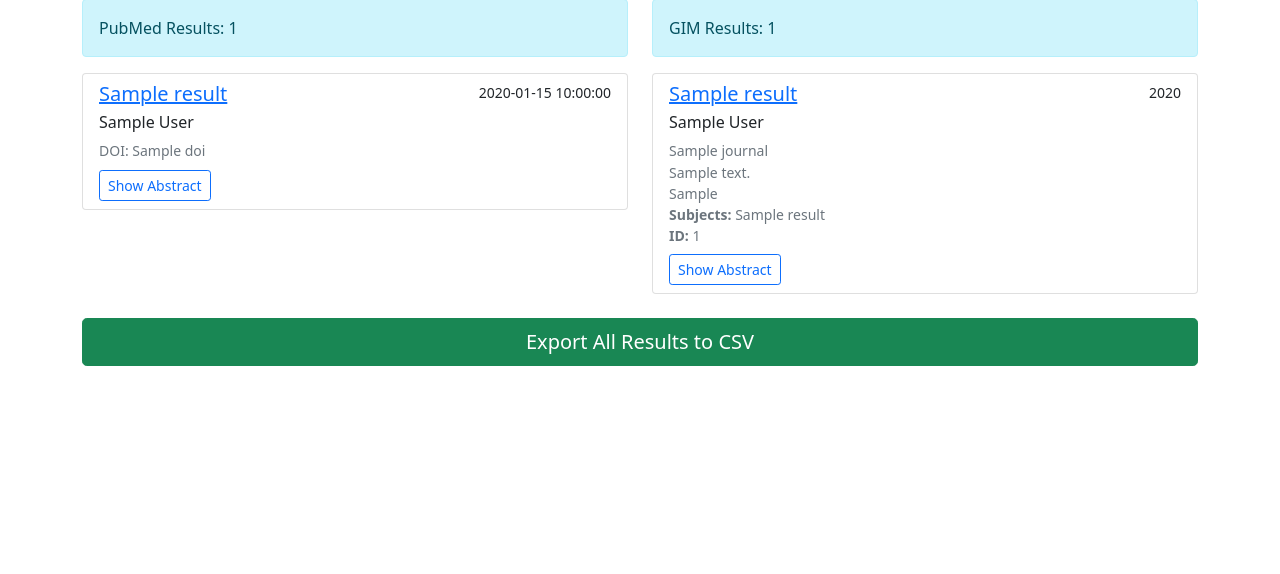
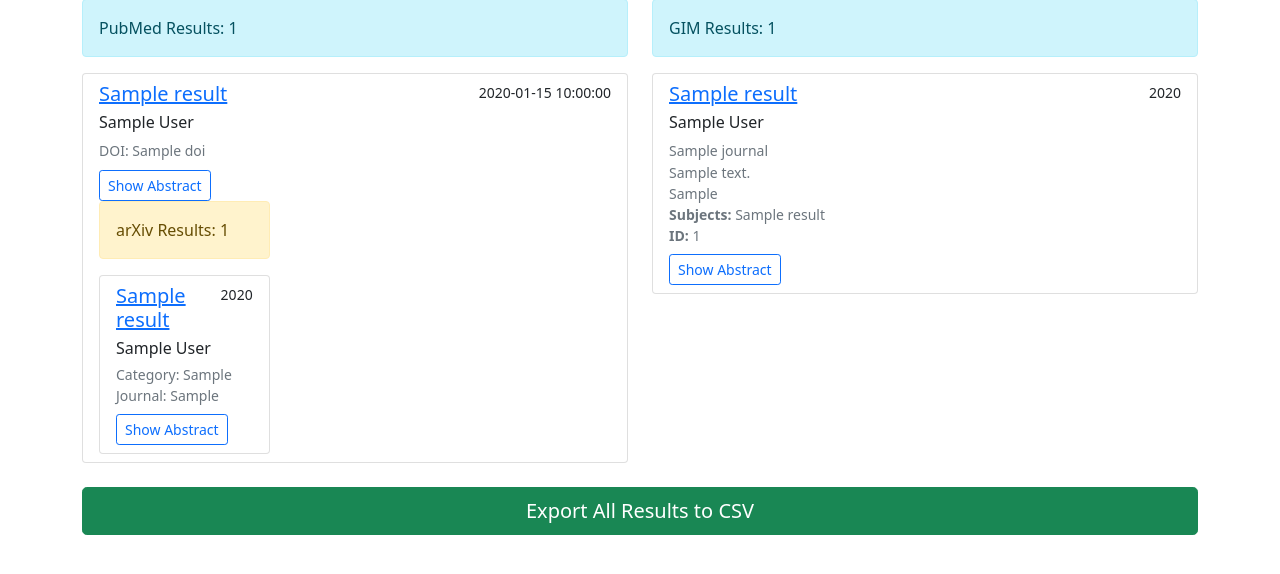
Before and after one commit to GKamundia/Search_tool, a Flask app: template templates/results.html in a window 1280 px wide. Shown: the part 179-753 px from the top of the page. Run offline with Flask 3, Linux system fonts and the light colour scheme; the template is opened without the code that fills it: most values are stand-ins (such as "Sample title", 1, 10 or a date in 2020).

Commit message:
Adjusting code to accomodate arxiv db

```diff
--- a/app.py
+++ b/app.py
@@ -6,6 +6,7 @@ import asyncio
 from concurrent.futures import ThreadPoolExecutor
 from src.gim_search import GIMSearch
 from src.scholarly_search import PubMedSearch
+from src.arxiv_search import ArXivSearch
 from src.query_builder import QueryBuilder
 from dotenv import load_dotenv
 import datetime
@@ -65,7 +66,7 @@ async def index():
             selected_dbs = request.form.getlist('databases')
 
             # Execute searches concurrently
-            results = {'pubmed': [], 'gim': []}
+            results = {'pubmed': [], 'gim': [], 'arxiv': []}
 
             if 'pubmed' in selected_dbs:
                 pubmed_search = PubMedSearch(max_results=max_results)
--- a/templates/results.html
+++ b/templates/results.html
@@ -33,6 +33,54 @@
             </button>
             <div class="collapse mt-2" id="abstract-pubmed-{{ loop.index }}">
               <div class="card card-body">{{ result.abstract }}</div>
+            </div>
+
+            <div class="col-md-4">
+              <div class="alert alert-warning">
+                arXiv Results: {{ results.arxiv|length }}
+              </div>
+              <div class="list-group">
+                {% for result in results.arxiv %}
+                <div class="list-group-item">
+                  <div class="d-flex w-100 justify-content-between">
+                    <h5 class="mb-1">
+                      <a href="{{ result.pdf_url }}" target="_blank"
+                        >{{ result.title }}</a
+                      >
+                    </h5>
+                    <small>{{ result.published[:4] }}</small>
+                  </div>
+                  <p class="mb-1">{{ result.authors }}</p>
+                  {% if result.primary_category %}
+                  <small class="text-muted d-block"
+                    >Category: {{ result.primary_category }}</small
+                  >
+                  {% endif %} {% if result.journal_ref %}
+                  <small class="text-muted d-block"
+                    >Journal: {{ result.journal_ref }}</small
+                  >
+                  {% endif %} {% if result.abstract %}
+                  <div class="mt-2">
+                    <button
+                      class="btn btn-sm btn-outline-primary"
+                      type="button"
+                      data-bs-toggle="collapse"
+                      data-bs-target="#abstract-arxiv-{{ loop.index }}"
+                      aria-expanded="false"
+                    >
+                      Show Abstract
+                    </button>
+                    <div
+                      class="collapse mt-2"
+                      id="abstract-arxiv-{{ loop.index }}"
+                    >
+                      <div class="card card-body">{{ result.abstract }}</div>
+                    </div>
+                  </div>
+                  {% endif %}
+                </div>
+                {% endfor %}
+              </div>
             </div>
           </div>
           {% endif %}
```
Also changed, not shown: src/query_builder.py (+30 -0 lines), templates/index.html (+10 -0 lines).
